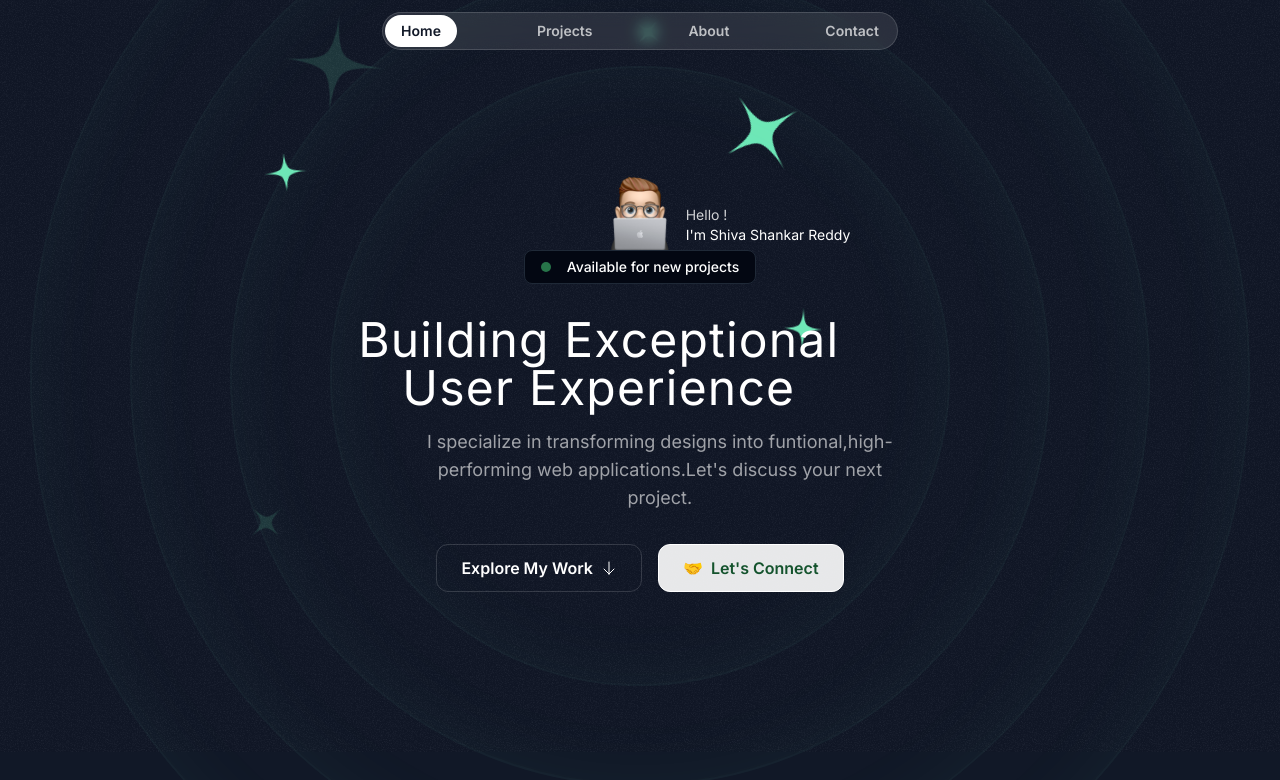
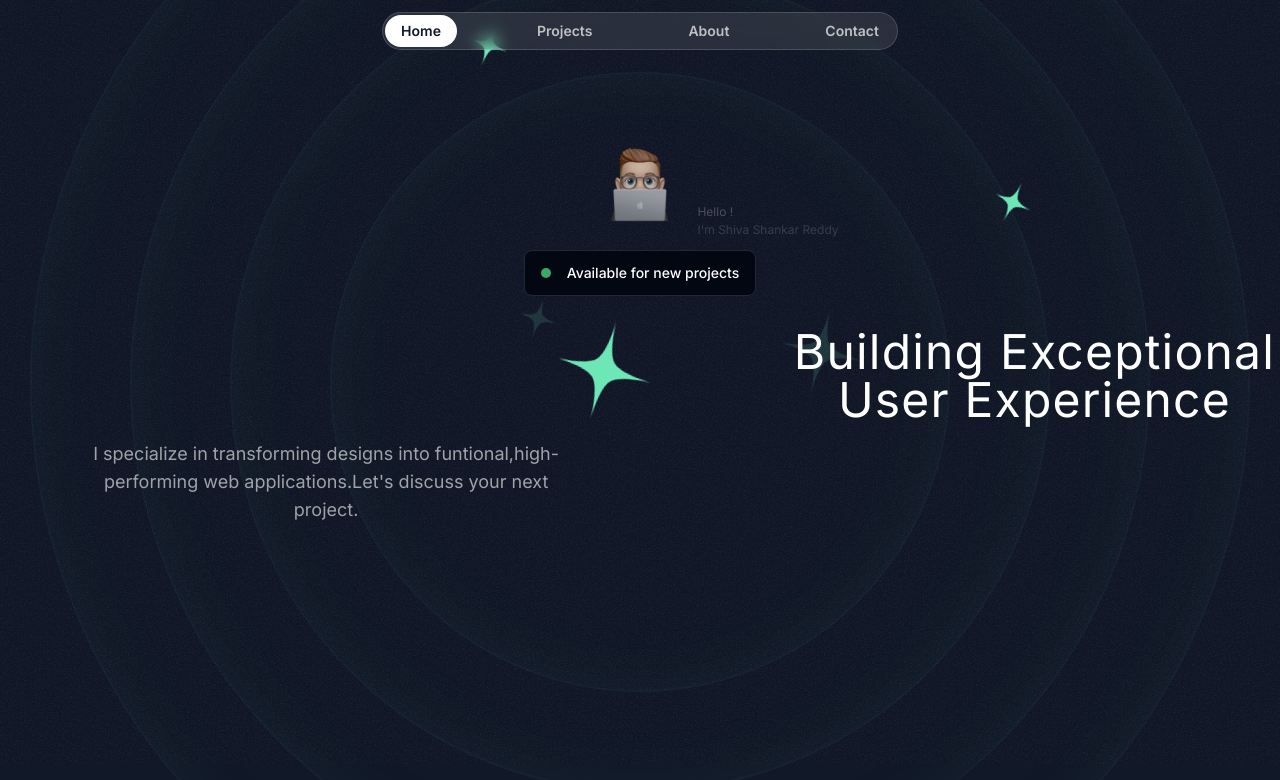
Before and after one commit to ShivaShankarReddy098/My_Portfolio_Using_NextJs, a Next.js app: page / in a window 1280 px wide. Shown: the top 780 px of the page. Built offline with nearby package versions, Linux system fonts and the light colour scheme; a web font is replaced by a local one.

Commit message:
small bugs removed

```diff
--- a/package.json
+++ b/package.json
@@ -9,6 +9,9 @@
     "lint": "next lint"
   },
   "dependencies": {
+    "@chakra-ui/react": "^2.10.2",
+    "@emotion/react": "^11.13.3",
+    "@emotion/styled": "^11.13.0",
     "@gsap/react": "^2.1.1",
     "@radix-ui/react-dialog": "^1.1.2",
     "@radix-ui/react-label": "^2.1.0",
@@ -17,7 +20,7 @@
     "@vercel/analytics": "^1.3.1",
     "class-variance-authority": "^0.7.0",
     "clsx": "^2.1.1",
-    "framer-motion": "^11.3.21",
+    "framer-motion": "^11.11.8",
     "gsap": "^3.12.5",
     "lucide-react": "^0.451.0",
     "next": "14.2.5",
--- a/src/app/layout.tsx
+++ b/src/app/layout.tsx
@@ -3,6 +3,7 @@
 import "./globals.css";
 import { twMerge } from "tailwind-merge";
 import { Analytics } from "@vercel/analytics/react";
+import { ChakraProvider } from "@chakra-ui/react";
 
 const inter = Inter({ subsets: ["latin"], variable: "--font-sans" });
 const calistoga = Calistoga({
@@ -12,7 +13,7 @@
 });
 
 export const metadata: Metadata = {
-  title: "My Portfolio",
+  title: "Shiva Shankar Reddy",
   description: "Created with the help of Frontend Tribe",
 };
 
@@ -30,7 +31,7 @@
           "bg-gray-900 text-white antialiased font-sans"
         )}
       >
-        {children}
+        <ChakraProvider>{children}</ChakraProvider>
         <Analytics />
       </body>
     </html>
--- /dev/null
+++ b/src/app/loading.module.css
@@ -0,0 +1,17 @@
+.loading {
+  text-align: center;
+  font-size: 30px;
+  animation: loading 1.2s ease-in-out infinite;
+}
+
+@keyframes loading {
+  0% {
+    color: #e9e9e9;
+  }
+  50% {
+    color: #b89b84;
+  }
+  100% {
+    color: #e9e9e9;
+  }
+}
--- /dev/null
+++ b/src/app/loading.tsx
@@ -0,0 +1,9 @@
+import classes from "@/app/loading.module.css";
+export default function LoadingPage() {
+  return (
+    <div className="flex flex-col items-center justify-center lg:mt-60 mt-60">
+      {/* <h1 className={classes.loading}>Shiva Shankar Reddy</h1> */}
+      <h2 className={classes.loading}>L o a d i n g...</h2>
+    </div>
+  );
+}
--- a/src/app/page.tsx
+++ b/src/app/page.tsx
@@ -1,3 +1,4 @@
+"use client";
 import { Header } from "@/sections/Header";
 import { HeroSection } from "@/sections/Hero";
 import { ProjectsSection } from "@/sections/Projects";
@@ -6,10 +7,18 @@
 import { AboutSection } from "@/sections/About";
 import { ContactSection } from "@/sections/Contact";
 import { Footer } from "@/sections/Footer";
+import { useState } from "react";
+import LoadingPage from "./loading";
 export default function Home() {
+  const [loading, setLoding] = useState(false);
+  setTimeout(() => {
+    setLoding(true);
+  }, 5000);
   return (
     <div>
       <Header />
+      {loading ? (
+        <>
           <HeroSection />
           <ProjectsSection />
           <TapeSection />
@@ -17,6 +26,10 @@
           <AboutSection />
           <ContactSection />
           <Footer />
+        </>
+      ) : (
+        <LoadingPage />
+      )}
     </div>
   );
 }
--- a/src/components/ContactSideBar.tsx
+++ b/src/components/ContactSideBar.tsx
@@ -14,6 +14,7 @@
   SheetTitle,
   SheetTrigger,
 } from "@/components/ui/sheet";
+// import FormContact from "./FormContact";
 // import { useState } from "react";
 export const ContactSideBar = () => {
   // const [send, setSend] = useState(false);
@@ -56,8 +57,9 @@
             <Arrow className="size-4" />
           </Button>
         </SheetTrigger>
+
         <form onSubmit={handleSubmit}>
-          <SheetContent className="bg-gradient-to-r from-emerald-500 to-sky-700 pt-8">
+          <SheetContent className="bg-gray-900 text-white antialiased font-sans">
             <SheetHeader>
               <SheetTitle className="font-serif text-2xl text-gray-800/1 font-bold">
                 <h1>Get In Touch </h1>
@@ -109,14 +111,15 @@
             <SheetFooter>
               <button
                 type="submit"
-                className="mt-4 p-2  text-lg transition-all bg-slate-400 rounded-lg hover:bg-slate-500 "
+                className="mt-4 px-4 py-2  text-lg transition-all border rounded-lg text-yellow-300 hover:bg-white/15"
               >
-                S E N D
+                Send
               </button>
-              {/* <SheetClose asChild></SheetClose> */}
+              <SheetClose asChild></SheetClose>
             </SheetFooter>
           </SheetContent>
         </form>
+        {/* <FormContact /> */}
       </Sheet>
     </>
   );
--- /dev/null
+++ b/src/components/FormContact.tsx
@@ -0,0 +1,121 @@
+// "use client";
+// import React, { useState } from "react";
+// import {
+//   FormControl,
+//   FormLabel,
+//   FormErrorMessage,
+//   FormHelperText,
+//   Input,
+//   Textarea,
+//   Button,
+// } from "@chakra-ui/react";
+// import {
+//   Sheet,
+//   SheetClose,
+//   SheetContent,
+//   SheetDescription,
+//   SheetFooter,
+//   SheetHeader,
+//   SheetTitle,
+//   SheetTrigger,
+// } from "@/components/ui/sheet";
+// const initValues = {
+//   name: "",
+//   email: "",
+//   message: "",
+// };
+// const initState = { values: initValues };
+// export default function FormContact() {
+//   const [state, setState] = useState(initState);
+//   const [touched, setTouched] = useState({});
+//   const { values, isLoading } = state;
+//   const handleChange = (target) =>
+//     setState((prev) => ({
+//       ...prev,
+//       values: {
+//         ...prev.values,
+//         [target.name]: target.value,
+//       },
+//     }));
+//   const onBlur = ({ target }) =>
+//     setTouched((prev) => ({
+//       ...prev,
+//       [target.name]: true,
+//     }));
+//   const onSubmit = async() => {
+//     setState((prev) => ({
+//       ...prev,
+//       isLoading: true,
+//     }));
+//   };
+//   return (
+//     <SheetContent className="bg-gray-900 text-white antialiased font-sans">
+//       <SheetHeader>
+//         <SheetTitle className="font-serif text-2xl text-gray-800/1 font-bold">
+//           <h1>Get In Touch </h1>
+//         </SheetTitle>
+//         <SheetDescription className="text-white/2">
+//           Enter Name,Email And Message To Touch With Me.
+//         </SheetDescription>
+//       </SheetHeader>
+//       <FormControl
+//         className="mt-2"
+//         isRequired
+//         isInvalid={touched.name && !values.name}
+//       >
+//         <FormLabel>Name</FormLabel>
+//         <Input
+//           type="text"
+//           name="name"
+//           errorBorderColor="red.300"
+//           value={values.name}
+//           onChange={handleChange}
+//           onBlur={onBlur}
+//         />
+//         <FormErrorMessage>Required</FormErrorMessage>
+//       </FormControl>
+//       <FormControl
+//         className="mt-2"
+//         isRequired
+//         isInvalid={touched.email && !values.email}
+//       >
+//         <FormLabel>Email</FormLabel>
+//         <Input
+//           type="email"
+//           name="email"
+//           errorBorderColor="red.300"
+//           value={values.email}
+//           onChange={handleChange}
+//           onBlur={onBlur}
+//         />
+//         <FormErrorMessage>Required</FormErrorMessage>
+//       </FormControl>
+//       <FormControl
+//         className="mt-2"
+//         isRequired
+//         isInvalid={touched.message && !values.message}
+//       >
+//         <FormLabel>Message</FormLabel>
+//         <Textarea
+//           name="message"
+//           typeof="text"
+//           errorBorderColor="red.300"
+//           value={values.message}
+//           onChange={handleChange}
+//           onBlur={onBlur}
+//         />
+//         <FormErrorMessage>Required</FormErrorMessage>
+//       </FormControl>
+//       <Button
+//         variant="outline"
+//         colorScheme="blue"
+//         disabled={!values.name || !values.email || !values.message}
+//         isLoading={isLoading}
+//         onClick={onSubmit}
+//         className="mt-4 flex items-end justify-end"
+//       >
+//         Send
+//       </Button>
+//     </SheetContent>
+//   );
+// }
--- a/src/sections/About.tsx
+++ b/src/sections/About.tsx
@@ -119,7 +119,7 @@
         // scrub: true,
         toggleActions: "restart none none none",
       },
-      duration: 3,
+      duration: 2,
       x: -500,
       ease: "back-in",
     });
@@ -129,7 +129,7 @@
         // scrub: true,
         toggleActions: "restart none none none",
       },
-      duration: 4,
+      duration: 3,
       x: 500,
       ease: "back-in",
     });
@@ -139,7 +139,7 @@
         // scrub: true,
         toggleActions: "restart none none none",
       },
-      duration: 5,
+      duration: 4,
       x: -500,
       ease: "back-in",
     });
@@ -168,30 +168,30 @@
           <div className="md:grid md:grid-cols-5 md:gap-8 flex flex-col gap-8 lg:grid lg:grid-cols-4">
             <div
               id="div1"
-              className="lg:col-span-2 max-w-xs md:col-span-2 md:max-w-md md:p-8 px-8 pt-8 md:pt-12 md:px-10  md:mt-5 after:pointer-events-none bg-gray-800 rounded-3xl overflow-hidden z-0 after:z-10  relative after:content[''] after:absolute after:inset-0 after:outline-white/20 after:outline-2 after:rounded-3xl after:outline after:-outline-offset-2"
+              className="lg:pt-4 lg:col-span-2 max-w-xs md:col-span-2 md:max-w-md md:p-8 px-8 pt-8 md:pt-12 md:px-10  md:mt-5 after:pointer-events-none bg-gray-800 rounded-3xl overflow-hidden z-0 after:z-10  relative after:content[''] after:absolute after:inset-0 after:outline-white/20 after:outline-2 after:rounded-3xl after:outline after:-outline-offset-2"
             >
               <CardHeader
                 title="My Idol"
-                description="Lionel Messi has inspired me to never lose hope, reminding me that perseverance and dedication can lead to greatness."
+                description="Lionel Messi has inspired me to never lose hope and dedication can lead to greatness."
               />
 
               <Image
                 src={Messi}
                 alt="messi"
-                className="h-full w-full object-cover md:object-contain"
+                className="lg:mt-2 w-full object-cover md:object-contain"
               />
             </div>
             <div
               id="div2"
-              className="h-[320px] lg:col-span-2 max-w-xs md:col-span-3 md:max-w-md md:p-8  md:pt-12 md:px-10  md:mt-5 after:pointer-events-none bg-gray-800 rounded-3xl overflow-hidden z-0 after:z-10  relative after:content[''] after:absolute after:inset-0 after:outline-white/20 after:outline-2 after:rounded-3xl after:outline after:-outline-offset-2"
+              className=" lg:pt-4 p-4  lg:pb-4  lg:col-span-2 max-w-xs md:col-span-3 md:max-w-md md:p-8  md:pt-12 md:px-10  md:mt-5 after:pointer-events-none bg-gray-800 rounded-3xl overflow-hidden z-0 after:z-10  relative after:content[''] after:absolute after:inset-0 after:outline-white/20 after:outline-2 after:rounded-3xl after:outline after:-outline-offset-2"
             >
               <CardHeader
-                className="px-6 pt-6"
+                // className="px-6 pt-6"
                 title="My Skills"
                 description="Explore the technology and tools I use to craft exceptional
                 digital experiences."
               />
-              <div className="flex flex-none animate-move-left [animation-duration:5s] sm:mt-6">
+              <div className="flex flex-none animate-move-left [animation-duration:8s] sm:mt-6 lg:py-4">
                 {[...new Array(2)].fill(0).map((_, idx) => (
                   <Fragment key={idx}>
                     {/* <ToolboxItems
@@ -210,7 +210,7 @@
                   </Fragment>
                 ))}
               </div>
-              <div className="flex flex-none animate-move-left [animation-duration:9s] sm:mt-8">
+              <div className="flex flex-none animate-move-left [animation-duration:9s] sm:mt-8 lg:py-2">
                 {[...new Array(2)].fill(0).map((_, idx) => (
                   <Fragment key={idx}>
                     {/* <ToolboxItems
--- a/src/sections/Hero.tsx
+++ b/src/sections/Hero.tsx
@@ -89,16 +89,22 @@
             />
             <div className="flex flex-col absolute items-start  lg:mt-6">
               <div className="flex flex-col lg:top-2 lg:left-32 relative top-3 left-[108px]">
-                <p id="name1" className="z-10 text-white sm:text-sm opacity-0">
+                <p
+                  id="name1"
+                  className="z-10 text-white sm:text-[12px] opacity-0"
+                >
                   Hello !
                 </p>
-                <p id="name2" className="z-10 text-white sm:text-sm opacity-0 ">
+                <p
+                  id="name2"
+                  className="z-10 text-white sm:text-[12px] opacity-0 sm:mb-2"
+                >
                   I&apos;m Shiva Shankar Reddy
                 </p>
               </div>
             </div>
           </div>
-          <div className="bg-gray-950 border border-gray-800 px-4 py-1.5 inline-flex items-center gap-4 rounded-lg">
+          <div className="bg-gray-950 border border-gray-800 px-4 py-3  inline-flex items-center gap-4 rounded-lg">
             <div className="bg-green-400 size-2.5 rounded-full animate-pulse"></div>
             <div className="font-medium text-sm">
               Available for new projects
```
Also changed, not shown: 1 other file (tests, documents, lock files or other folders). Lines whose indentation alone changed are shown as unchanged.
